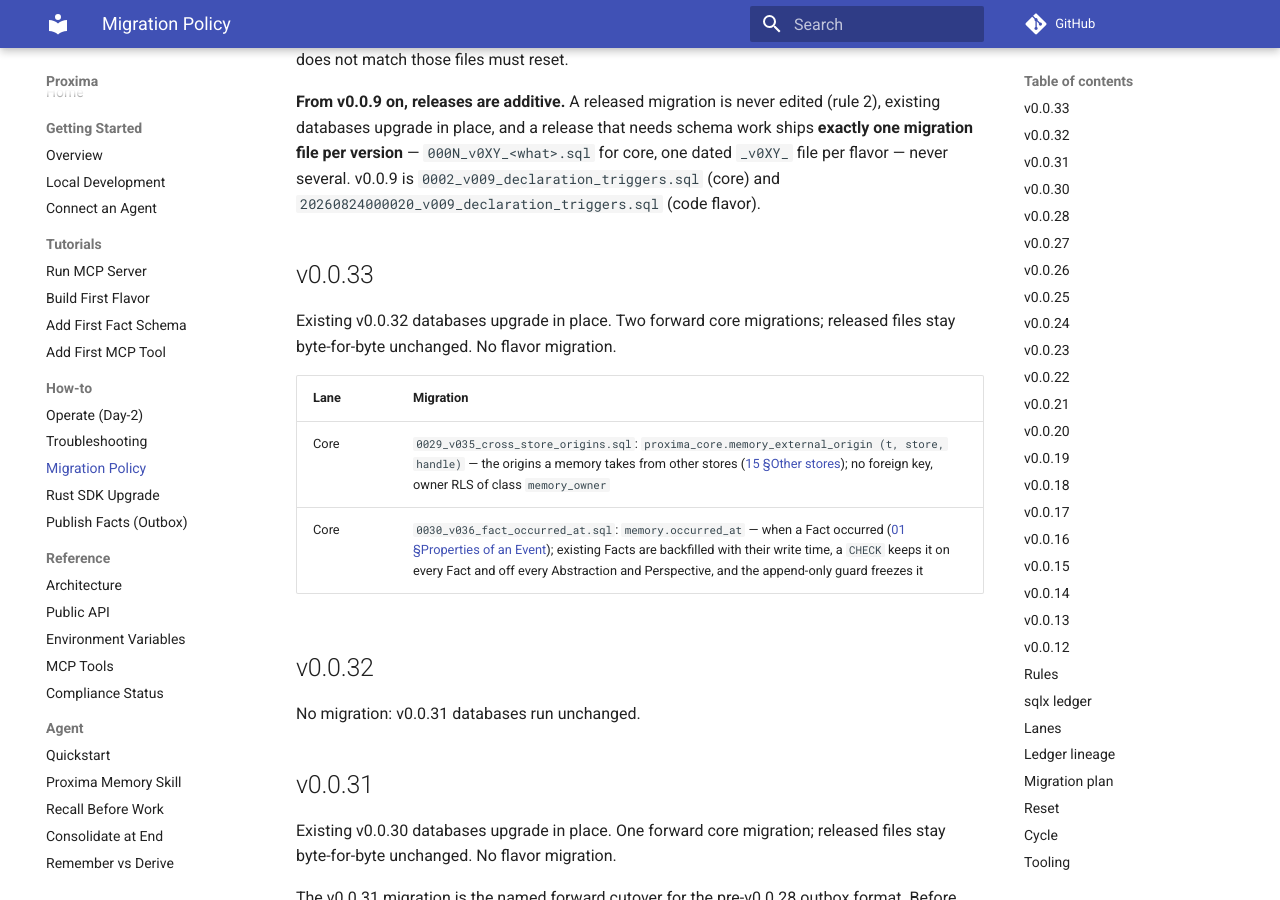
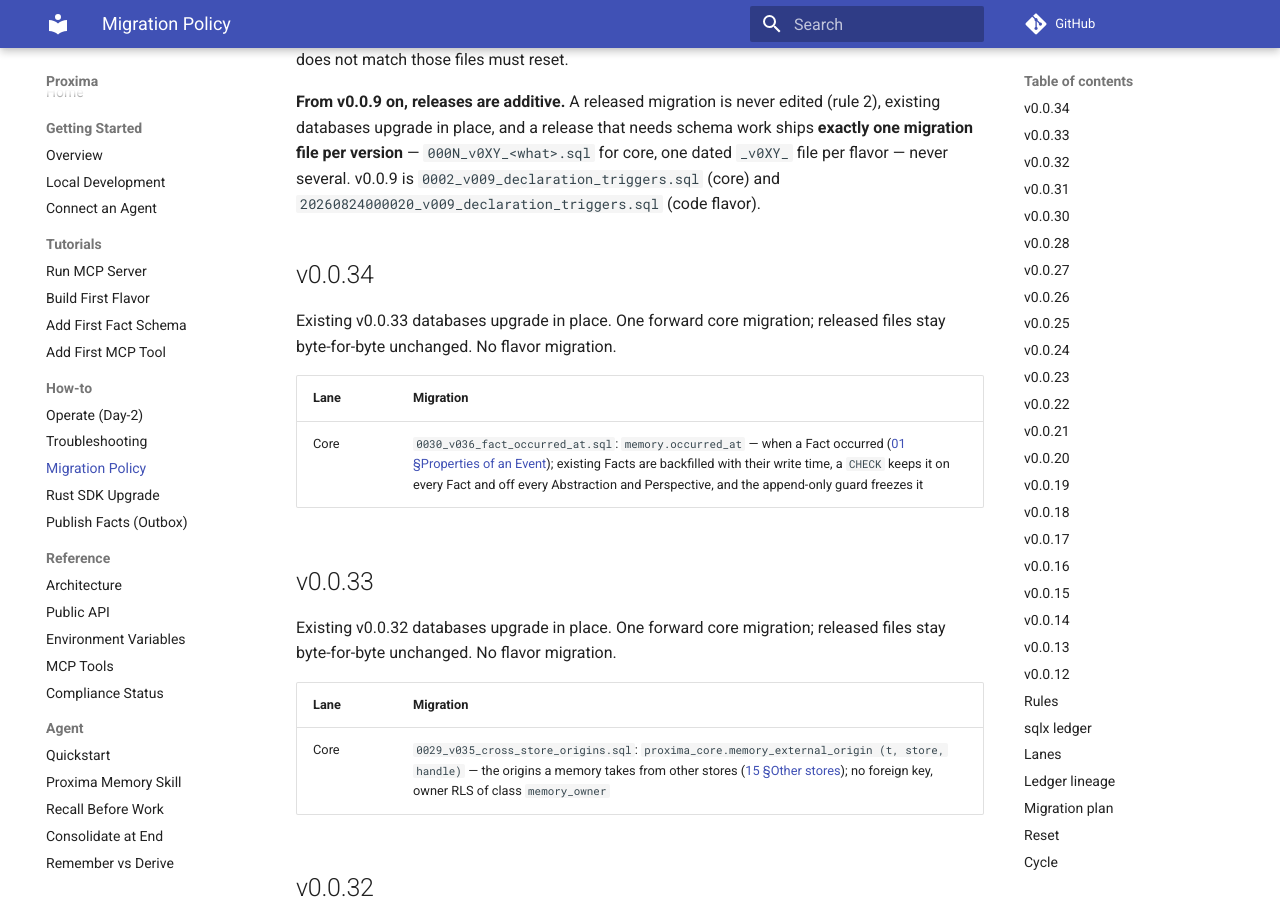
Before and after one commit to Aquilo-Solution-S/Proxima, an MkDocs documentation site: the page built from docs/how-to/migrations.md, in a window 1280 px wide and 900 px high, scrolled down 225 px. Built offline with MkDocs 1.6.1 and Material for MkDocs 9.7.7, drawn with Linux system fonts in a browser that asks for light colours; comment, search, counter and statistics services are not loaded.

Commit message:
chore: release v0.0.34
#463 was squash-merged and tagged v0.0.33 before the review fixes and
#466 reached it. They ship as v0.0.34: `RELEASE_VERSION` 0.0.34,
migration 0030's header and the migration and SDK notes move to a
v0.0.34 section; v0.0.33's released notes are restored.

Co-Authored-By: Claude Opus 5.5 <noreply@anthropic.com>

```diff
--- a/docs/how-to/migrations.md
+++ b/docs/how-to/migrations.md
@@ -13,15 +13,23 @@ schema work ships **exactly one migration file per version** —
 several. v0.0.9 is `0002_v009_declaration_triggers.sql` (core) and
 `20260824000020_v009_declaration_triggers.sql` (code flavor).
 
+## v0.0.34
+
+Existing v0.0.33 databases upgrade in place. One forward core migration;
+released files stay byte-for-byte unchanged. No flavor migration.
+
+| Lane | Migration |
+|---|---|
+| Core | `0030_v036_fact_occurred_at.sql`: `memory.occurred_at` — when a Fact occurred ([01 §Properties of an Event](../01-event-source.md#properties-of-an-event)); existing Facts are backfilled with their write time, a `CHECK` keeps it on every Fact and off every Abstraction and Perspective, and the append-only guard freezes it |
+
 ## v0.0.33
 
-Existing v0.0.32 databases upgrade in place. Two forward core migrations;
+Existing v0.0.32 databases upgrade in place. One forward core migration;
 released files stay byte-for-byte unchanged. No flavor migration.
 
 | Lane | Migration |
 |---|---|
 | Core | `0029_v035_cross_store_origins.sql`: `proxima_core.memory_external_origin (t, store, handle)` — the origins a memory takes from other stores ([15 §Other stores](../15-deployment.md#other-stores)); no foreign key, owner RLS of class `memory_owner` |
-| Core | `0030_v036_fact_occurred_at.sql`: `memory.occurred_at` — when a Fact occurred ([01 §Properties of an Event](../01-event-source.md#properties-of-an-event)); existing Facts are backfilled with their write time, a `CHECK` keeps it on every Fact and off every Abstraction and Perspective, and the append-only guard freezes it |
 
 ## v0.0.32
 
```
Also changed, not shown: 2 other files.
